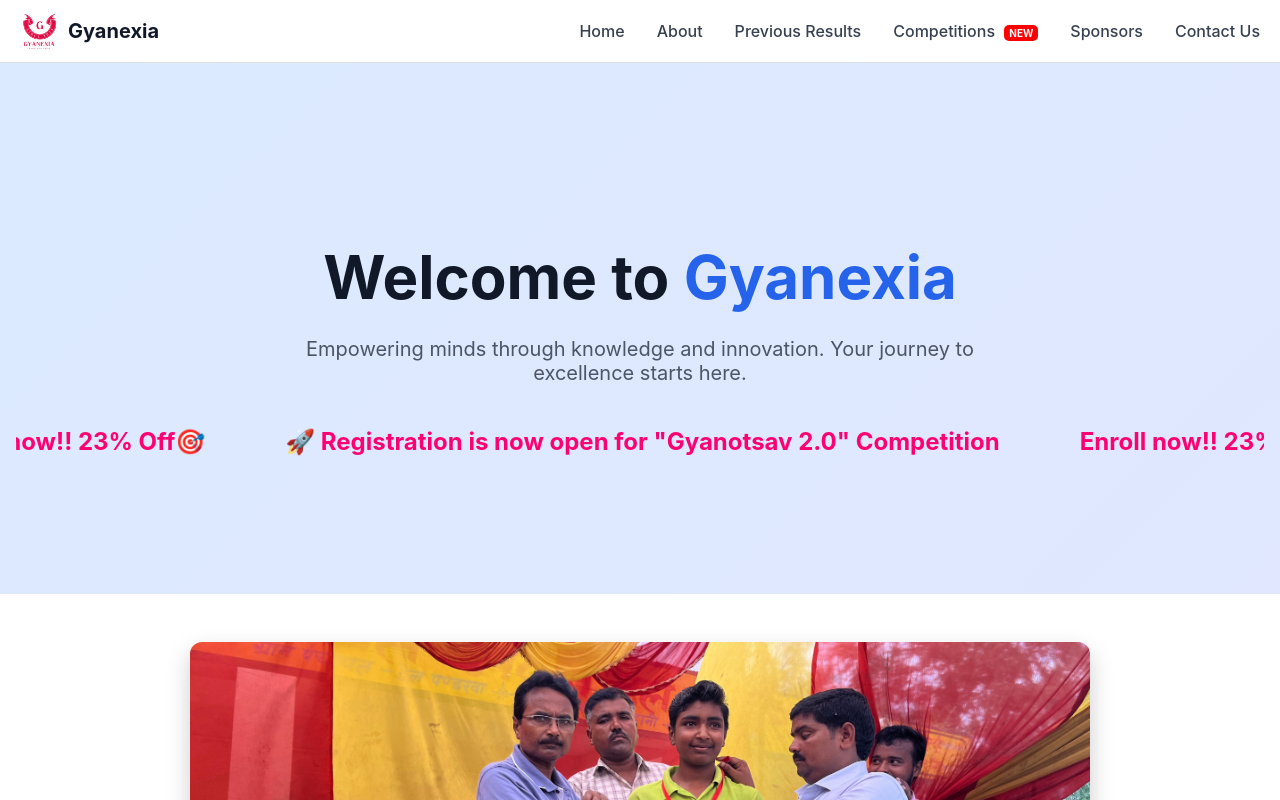
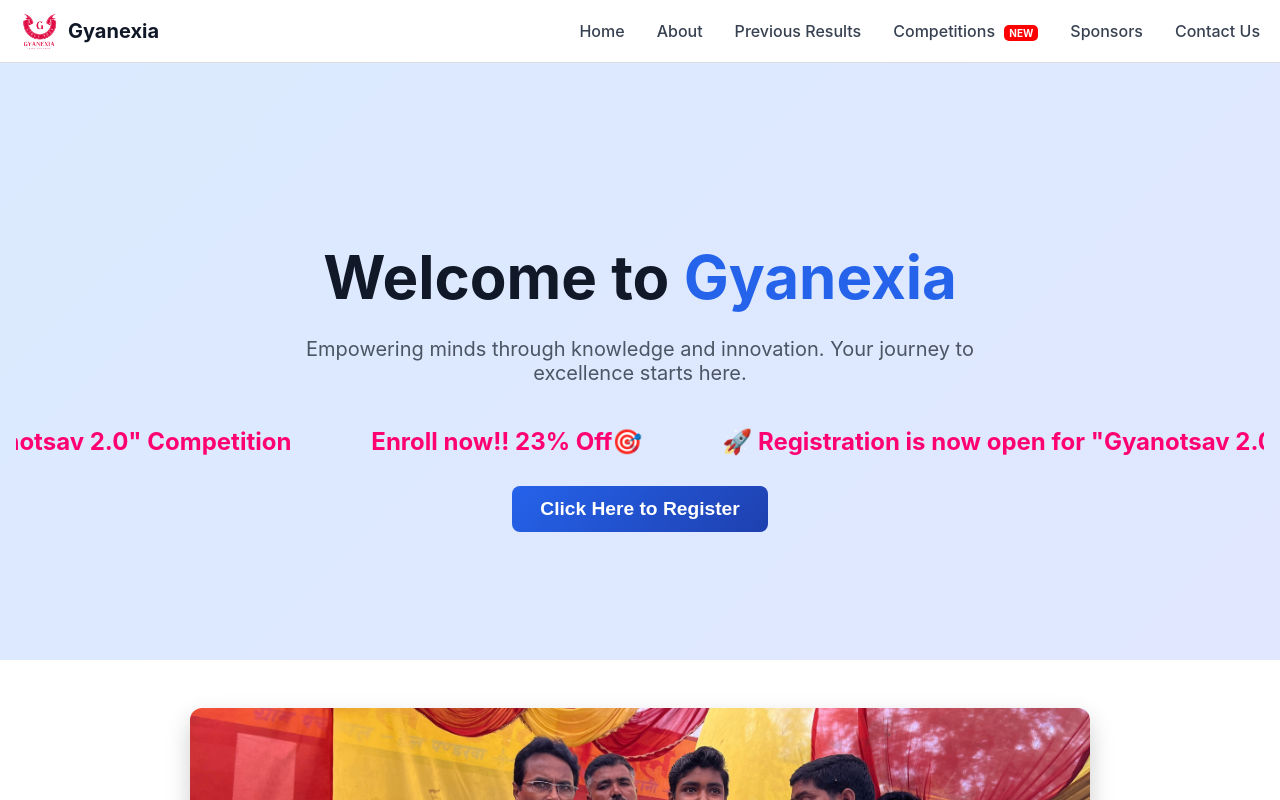
Before and after one commit to nikhilprajapati-21/gyanexia, a React (Create React App) app: page / in a window 1280 px wide. Shown: the top 800 px of the page. Built offline with nearby package versions, Linux system fonts and the light colour scheme.

Commit message:
register button

```diff
--- a/src/pages/Home.css
+++ b/src/pages/Home.css
@@ -434,3 +434,21 @@
 .slider-btn.next {
   right: 15px;
 }
+  /* Home Register Button */
+.register-btn-home {
+  margin-top: 20px;
+  padding: 12px 28px;
+  background: linear-gradient(135deg, #2563eb, #1e40af);
+  color: white;
+  font-size: 1.2rem;
+  font-weight: bold;
+  border: none;
+  border-radius: 8px;
+  cursor: pointer;
+  transition: all 0.3s ease;
+}
+
+.register-btn-home:hover {
+  background: linear-gradient(135deg, #1e40af, #1d4ed8);
+  transform: scale(1.05);
+}
--- a/src/pages/Home.js
+++ b/src/pages/Home.js
@@ -1,11 +1,13 @@
 import React, { useEffect, useState } from "react";
 import "./Home.css";
+import { useNavigate } from "react-router-dom"; // ✅ For navigation
 
 const Home = () => {
   const [isVisible, setIsVisible] = useState(false);
+  const navigate = useNavigate();
 
   // ✅ Slider state
-  const images = ["/Result1.jpg", "/Result2.jpg", "/Result5.jpg", "Result9.jpg"];
+  const images = ["/Result1.jpg", "/Result2.jpg", "/Result5.jpg", "/Result9.jpg"];
   const [currentIndex, setCurrentIndex] = useState(0);
 
   useEffect(() => {
@@ -59,23 +61,22 @@
                   🚀 Registration is now open for "Gyanotsav 2.0" Competition
                 </span>
                 <span>Enroll now!! 23% Off🎯</span>
-                <span>
-                  🚀 Registration is now open for "Gyanotsav 2.0" Competition
-                </span>
-                <span>Enroll now!! 23% Off🎯</span>
-                <span>
-                  🚀 Registration is now open for "Gyanotsav 2.0" Competition
-                </span>
-                <span>Enroll now!! 23% Off🎯</span>
               </div>
             </div>
+
+            {/* ✅ Register Now Button under marquee */}
+            <button
+              className="register-btn-home"
+              onClick={() => navigate("/competitions")}
+            >
+             Click Here to Register
+            </button>
           </div>
         </div>
       </section>
 
       {/* ✅ Slider Section with Heading */}
       <section className="slider-section">
-
         <div className="slider-container">
           <button className="slider-btn prev" onClick={handlePrev}>
             &#10094;
@@ -132,9 +133,6 @@
           </div>
         </div>
       </section>
-
-
-
     </div>
   );
 };
```
